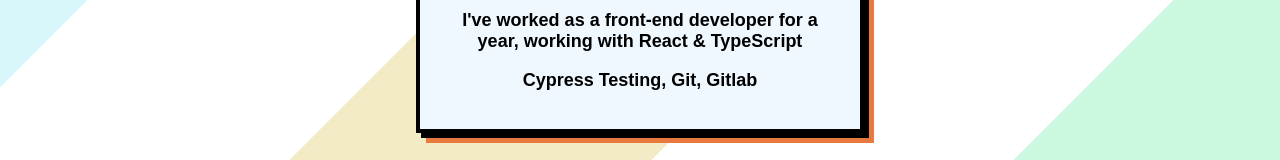
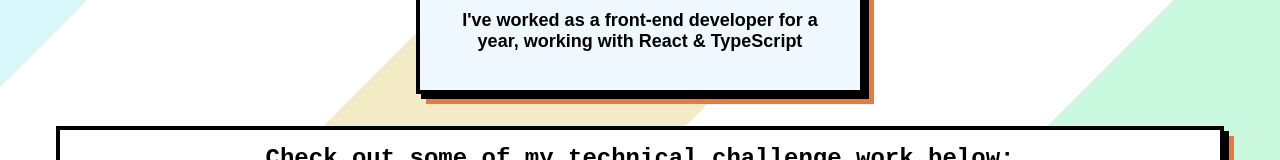
Before and after one commit to WillMacBaker/home, a React (Vite) app: page /home/ in a window 1280 px wide. Shown: the part 275-435 px from the top of the page. Built offline with nearby package versions, Linux system fonts and the light colour scheme.

Commit message:
tweak for jumbotron

```diff
--- a/src/components/JumboTron.tsx
+++ b/src/components/JumboTron.tsx
@@ -146,7 +146,7 @@
                                 I like to make React Projects and other fun things!
                             </h2>
                             <p>I've worked as a front-end developer for a year, working with React & TypeScript</p>
-                            <p>Cypress Testing, Git, Gitlab</p>
+                            {/* <p>Cypress Testing, Git, Gitlab</p> */}
                         </StyledTextDiv>
                     </motion.article>
                 </JumboTronContentDiv>
```
